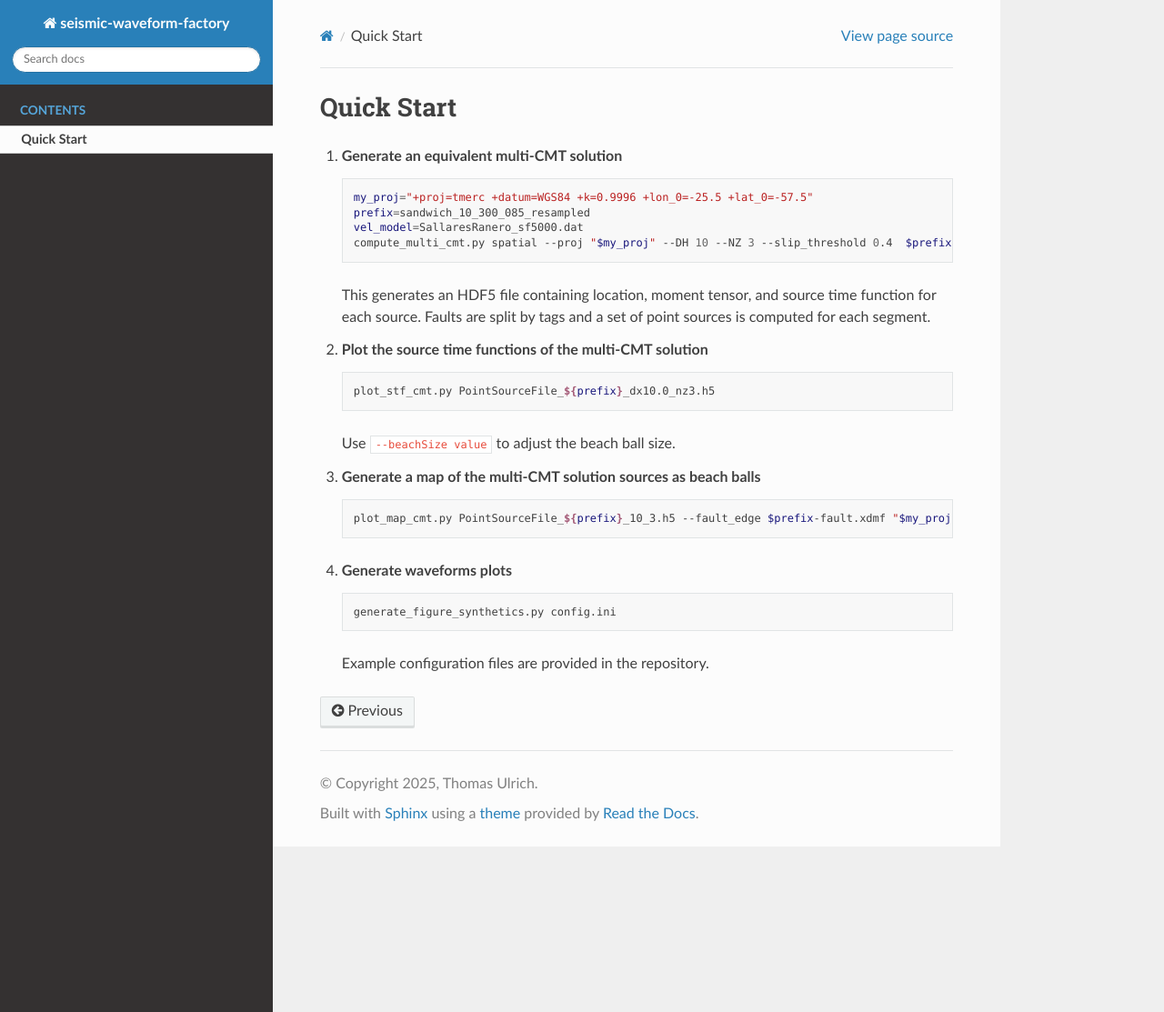
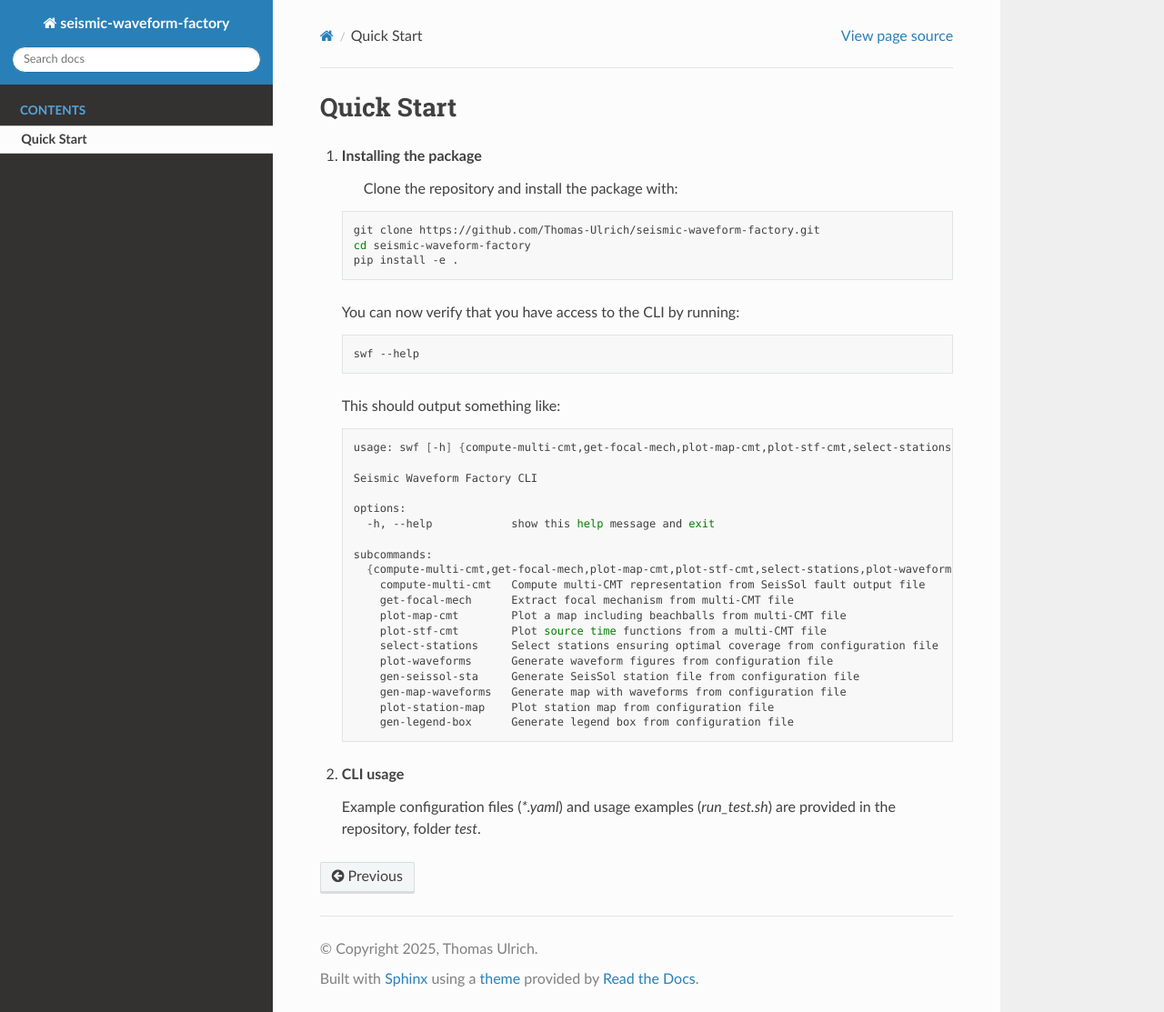
Before and after one commit to Thomas-Ulrich/seismic-waveform-factory, a Sphinx documentation site: the page built from docs/quickstart.rst, in a window 1280 px wide and 1113 px high. Shown: the whole window at 91% size. Built offline with Sphinx 7.4.7 and the Read the Docs theme 3.1.0, drawn with Linux system fonts in a browser that asks for light colours; pages that are not in the unit, such as notebooks, are missing from menus.

Commit message:
fix docs

```diff
--- a/docs/quickstart.rst
+++ b/docs/quickstart.rst
@@ -3,35 +3,49 @@
 Quick Start
 -----------
 
-1. **Generate an equivalent multi-CMT solution**
+1. **Installing the package**
+
+    Clone the repository and install the package with:
 
    .. code-block:: bash
 
-      my_proj="+proj=tmerc +datum=WGS84 +k=0.9996 +lon_0=-25.5 +lat_0=-57.5"
-      prefix=sandwich_10_300_085_resampled
-      vel_model=SallaresRanero_sf5000.dat
-      compute_multi_cmt.py spatial --proj "$my_proj" --DH 10 --NZ 3 --slip_threshold 0.4  $prefix-fault.xdmf 1 $vel_model
+      git clone https://github.com/Thomas-Ulrich/seismic-waveform-factory.git
+      cd seismic-waveform-factory
+      pip install -e .
 
-   This generates an HDF5 file containing location, moment tensor, and source time function for each source. Faults are split by tags and a set of point sources is computed for each segment.
-
-2. **Plot the source time functions of the multi-CMT solution**
+   You can now verify that you have access to the CLI by running:
 
    .. code-block:: bash
 
-      plot_stf_cmt.py PointSourceFile_${prefix}_dx10.0_nz3.h5
+      swf --help
 
-   Use ``--beachSize value`` to adjust the beach ball size.
-
-3. **Generate a map of the multi-CMT solution sources as beach balls**
+   This should output something like:
 
    .. code-block:: bash
 
-      plot_map_cmt.py PointSourceFile_${prefix}_10_3.h5 --fault_edge $prefix-fault.xdmf "$my_proj"
+    usage: swf [-h] {compute-multi-cmt,get-focal-mech,plot-map-cmt,plot-stf-cmt,select-stations,plot-waveforms,gen-seissol-sta,gen-map-waveforms,plot-station-map,gen-legend-box} ...
 
-4. **Generate waveforms plots**
+    Seismic Waveform Factory CLI
 
-   .. code-block:: bash
+    options:
+      -h, --help            show this help message and exit
 
-      generate_figure_synthetics.py config.ini
+    subcommands:
+      {compute-multi-cmt,get-focal-mech,plot-map-cmt,plot-stf-cmt,select-stations,plot-waveforms,gen-seissol-sta,gen-map-waveforms,plot-station-map,gen-legend-box}
+        compute-multi-cmt   Compute multi-CMT representation from SeisSol fault output file
+        get-focal-mech      Extract focal mechanism from multi-CMT file
+        plot-map-cmt        Plot a map including beachballs from multi-CMT file
+        plot-stf-cmt        Plot source time functions from a multi-CMT file
+        select-stations     Select stations ensuring optimal coverage from configuration file
+        plot-waveforms      Generate waveform figures from configuration file
+        gen-seissol-sta     Generate SeisSol station file from configuration file
+        gen-map-waveforms   Generate map with waveforms from configuration file
+        plot-station-map    Plot station map from configuration file
+        gen-legend-box      Generate legend box from configuration file
 
-   Example configuration files are provided in the repository.
+
+
+2. **CLI usage**
+
+
+   Example configuration files (`*.yaml`) and usage examples (`run_test.sh`) are provided in the repository, folder `test`.
```
